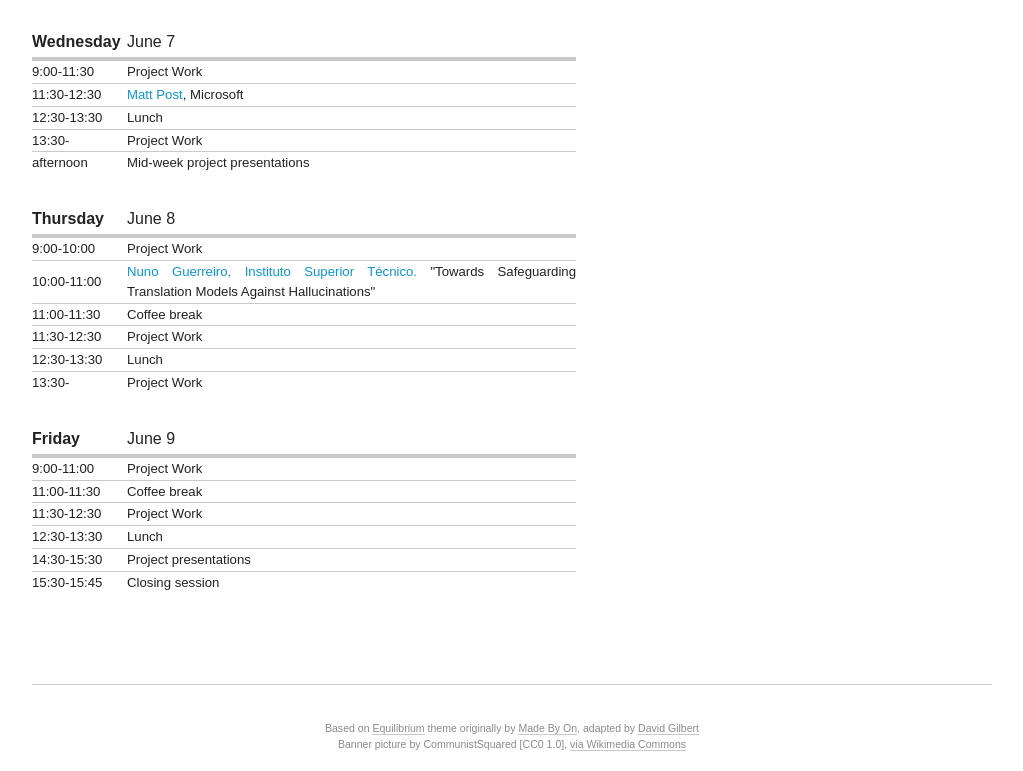
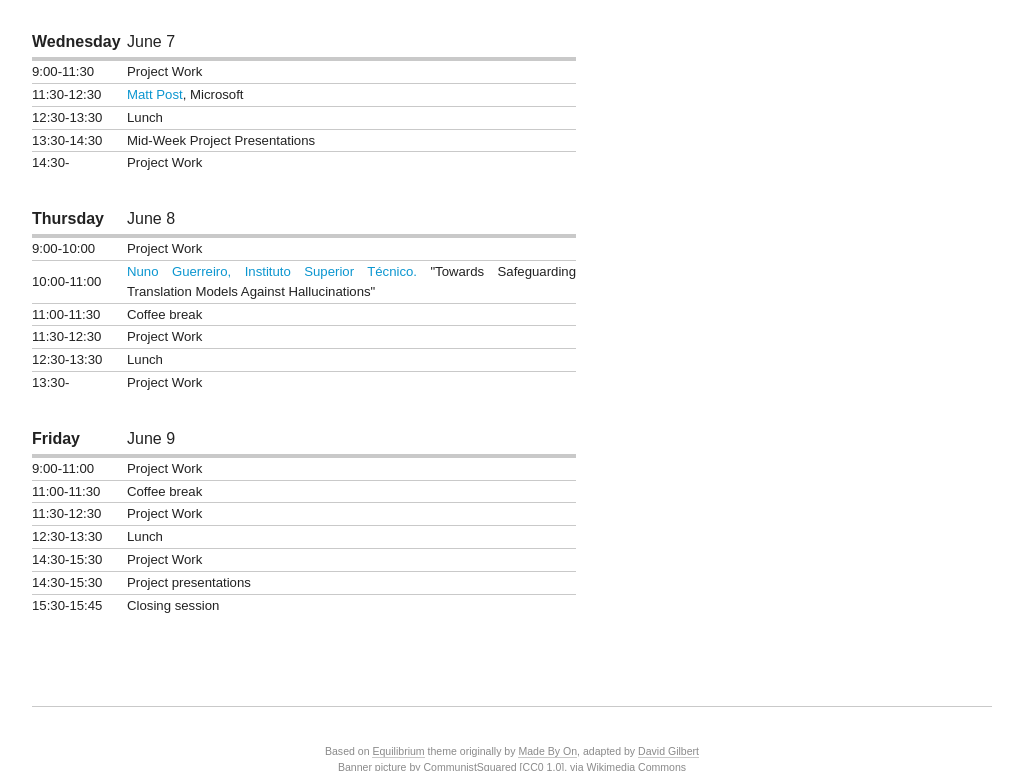
Before and after one commit to mtma23/mtma23.github.io, a plain HTML site: page program.html in a window 1280 px wide. Shown: the part 751-1522 px from the top of the page, without its empty margins (128-1151 px from the left). Drawn offline with Linux system fonts and the light colour scheme.

Commit message:
Update program.html

```diff
--- a/program.html
+++ b/program.html
@@ -137,13 +137,11 @@
     </td>
   </tr>
   <tr> <td>12:30-13:30</td> <td>Lunch</td> </tr>
-  <tr> <td>13:30-</td> <td>Project Work</td> </tr>
+  <tr> <td>13:30-14:30</td> <td>Mid-Week Project Presentations</td> </tr>
   <tr>
-    <td>afternoon</td>
+    <td>14:30-</td>
     <td class=''>
-<!--       <a href="https://docs.google.com/document/d/1_Lea0E4g-VyqiRTqVbMXfA9iLTcJyQNVQDdkiKosoJ4/edit?usp=sharing"> -->
-        Mid-week project presentations
-<!--       </a> -->
+        Project Work
     </td>
   </tr>
 </table>
@@ -193,12 +191,17 @@
     </td
   </tr>
   <tr> <td>12:30-13:30</td> <td>Lunch</td> </tr>
+       <tr>
+    <td>14:30-15:30</td>
+    <td class=''>
+        Project Work
+    </td>
+  </tr>
+
   <tr>
     <td>14:30-15:30</td>
     <td class=''>
-<!--       <a href="https://docs.google.com/document/d/1_Lea0E4g-VyqiRTqVbMXfA9iLTcJyQNVQDdkiKosoJ4/edit?usp=sharing"> -->
         Project presentations
-<!--       </a> -->
     </td>
   </tr>
   <tr>
```
